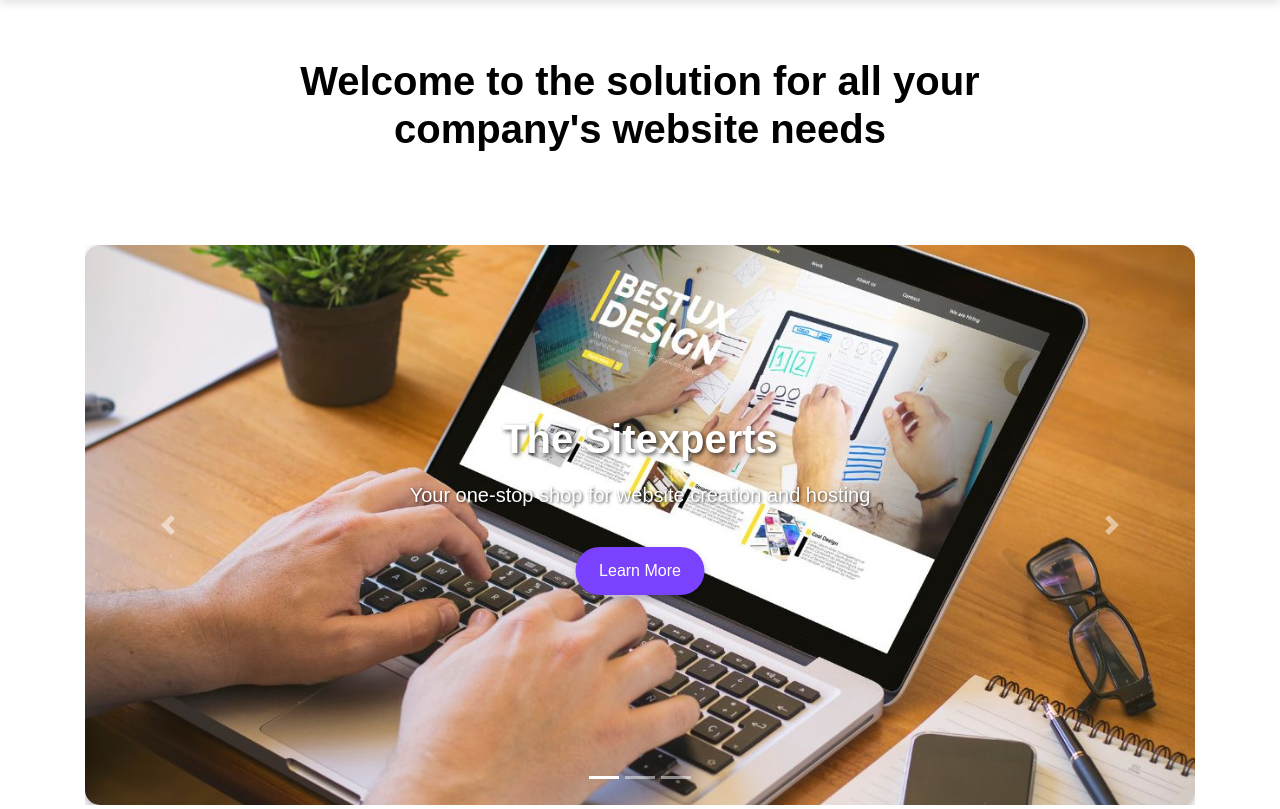
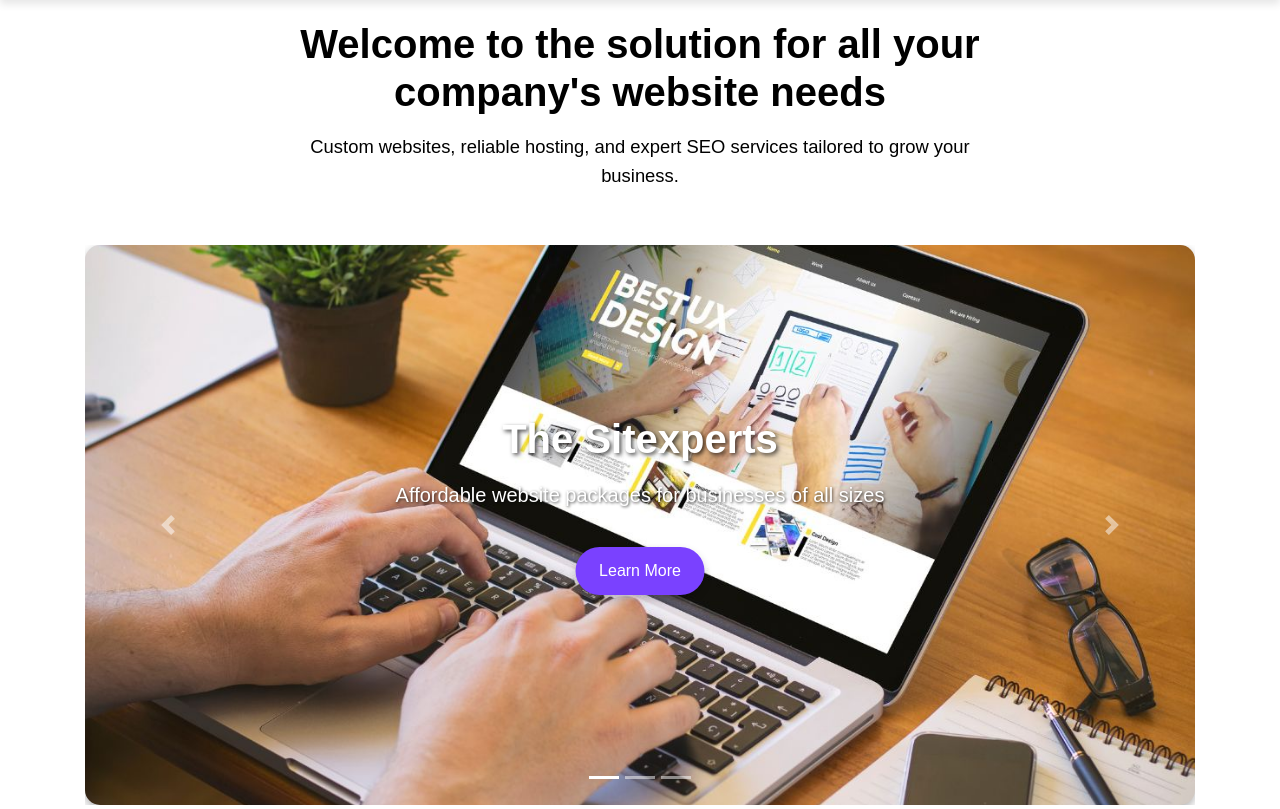
Before and after one commit to Sfurio/TheSitexperts, a Django app: page / in a window 1280 px wide. Shown: the part 55-864 px from the top of the page. Run offline with Django 4.2, Linux system fonts and the light colour scheme; some libraries are stand-ins or nearby versions.

Commit message:
Update home.html

```diff
--- a/MyApp/templates/home.html
+++ b/MyApp/templates/home.html
@@ -16,6 +16,7 @@
 <section id="intro" class="d-flex align-items-center justify-content-center">
     <div>
         <h2>Welcome to the solution for all your company's website needs</h2>
+        <p class="mt-3">Custom websites, reliable hosting, and expert SEO services tailored to grow your business.</p>
     </div>
 </section>
 
@@ -31,22 +32,22 @@
         <div class="carousel-item active" style="background-image: url('{% static 'design.jpg' %}')">
             <div class="carousel-caption d-none d-md-block">
                 <h1>The Sitexperts</h1>
-                <p>Your one-stop shop for website creation and hosting</p>
-                <a href="#" class="btn btn-primary">Learn More</a>
+                <p>Affordable website packages for businesses of all sizes</p>
+                <a href="{% url 'services' %}" class="btn btn-primary">Learn More</a>
             </div>
         </div>
         <div class="carousel-item" style="background-image: url('{% static 'closeup.jpg' %}')">
             <div class="carousel-caption d-none d-md-block">
                 <h1>Responsive Designs</h1>
-                <p>Professional websites for any device</p>
-                <a href="#" class="btn btn-primary">Our Portfolio</a>
+                <p>Professional websites that look great on any device</p>
+                <a href="{% url 'sites' %}" class="btn btn-primary">Our Portfolio</a>
             </div>
         </div>
         <div class="carousel-item" style="background-image: url('{% static 'coding.jpg' %}')">
             <div class="carousel-caption d-none d-md-block">
                 <h1>Reliable Hosting</h1>
-                <p>Fast and secure hosting for your business</p>
-                <a href="#" class="btn btn-primary">Get Started</a>
+                <p>Secure and fast hosting for your business</p>
+                <a href="{% url 'hosting' %}" class="btn btn-primary">Get Started</a>
             </div>
         </div>
     </div>
```
